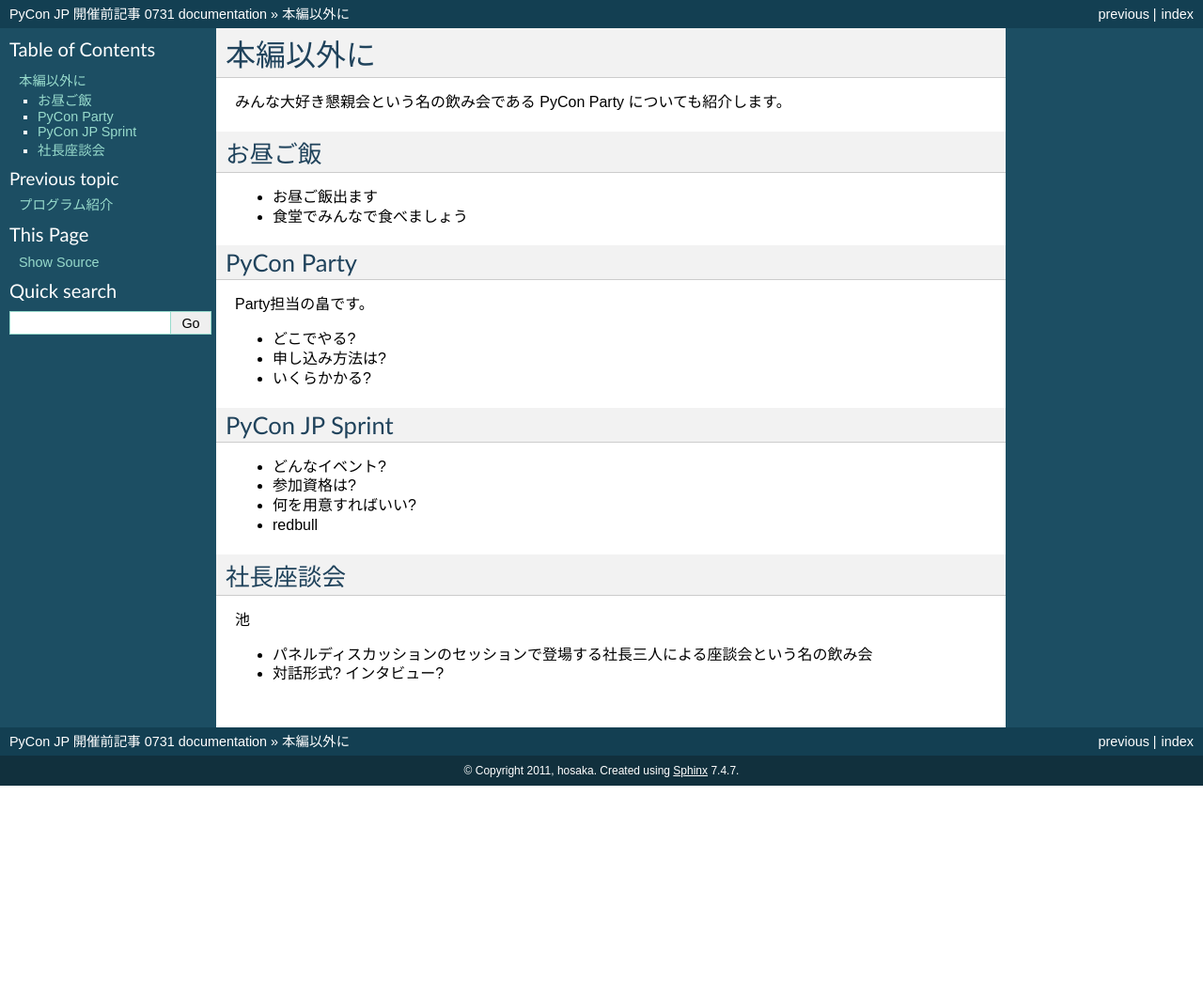
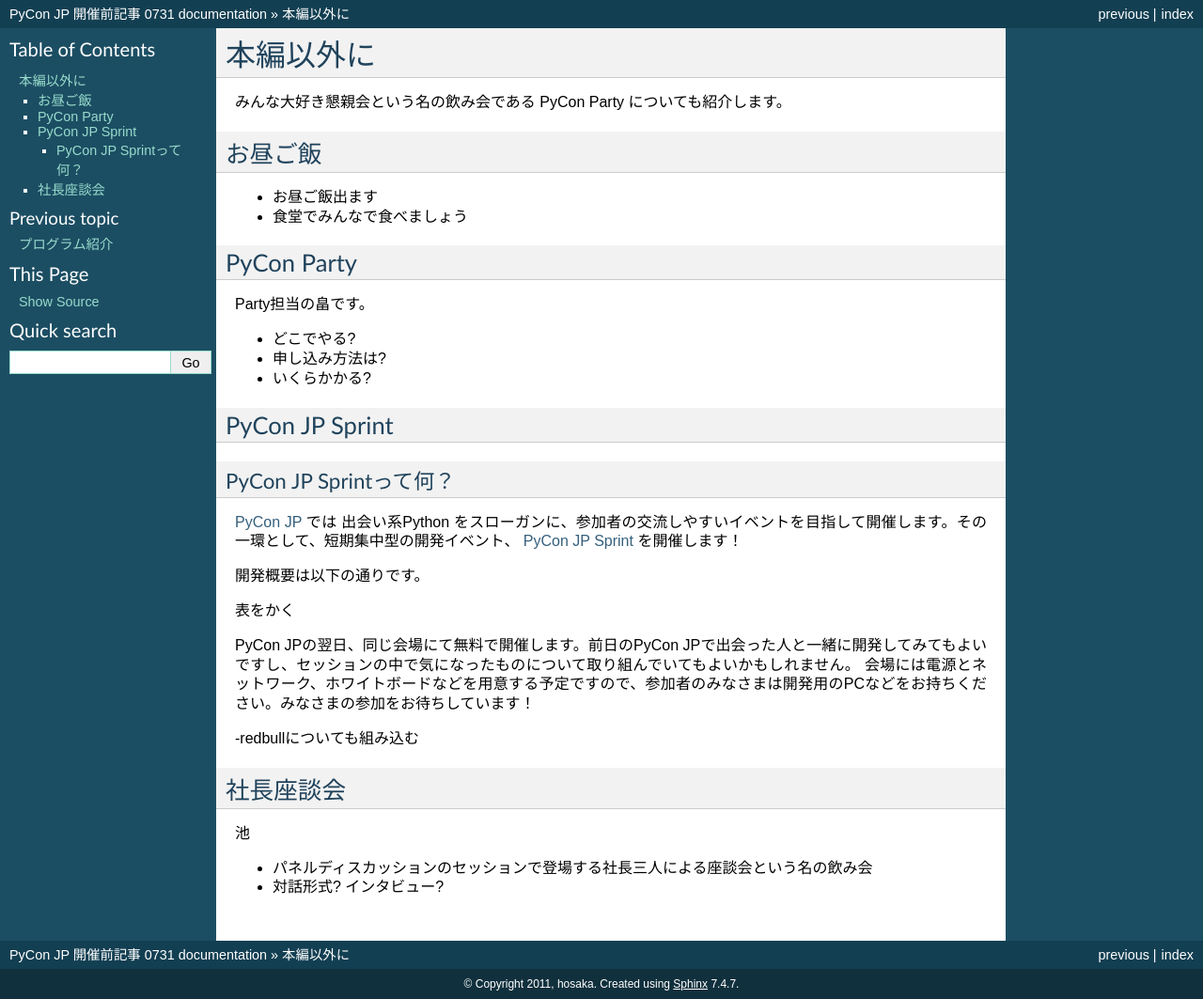
Before and after one commit to michilu/prepycon-article, a Sphinx documentation site: the page built from sphinx/vol3.rst, in a window 1280 px wide. Shown: the whole page at 94% size. Built offline with Sphinx 7.4.7, drawn with Linux system fonts in a browser that asks for light colours; before the commit the page ends 900 px from its top, so only the background shows below that.

Commit message:
ざっくりSprintをかきました

```diff
--- a/sphinx/vol3.rst
+++ b/sphinx/vol3.rst
@@ -24,10 +24,18 @@
 PyCon JP Sprint
 ===============
 
-- どんなイベント?
-- 参加資格は?
-- 何を用意すればいい?
-- redbull
+PyCon JP Sprintって何？
+----------------------
+`PyCon JP <http://2011.pycon.jp/>`_ では 出会い系Python をスローガンに、参加者の交流しやすいイベントを目指して開催します。その一環として、短期集中型の開発イベント、  `PyCon JP Sprint <http://2011.pycon.jp/program/sprints>`_ を開催します！
+
+開発概要は以下の通りです。
+
+表をかく
+
+PyCon JPの翌日、同じ会場にて無料で開催します。前日のPyCon JPで出会った人と一緒に開発してみてもよいですし、セッションの中で気になったものについて取り組んでいてもよいかもしれません。
+会場には電源とネットワーク、ホワイトボードなどを用意する予定ですので、参加者のみなさまは開発用のPCなどをお持ちください。みなさまの参加をお待ちしています！
+
+-redbullについても組み込む
 
 
 社長座談会
```
